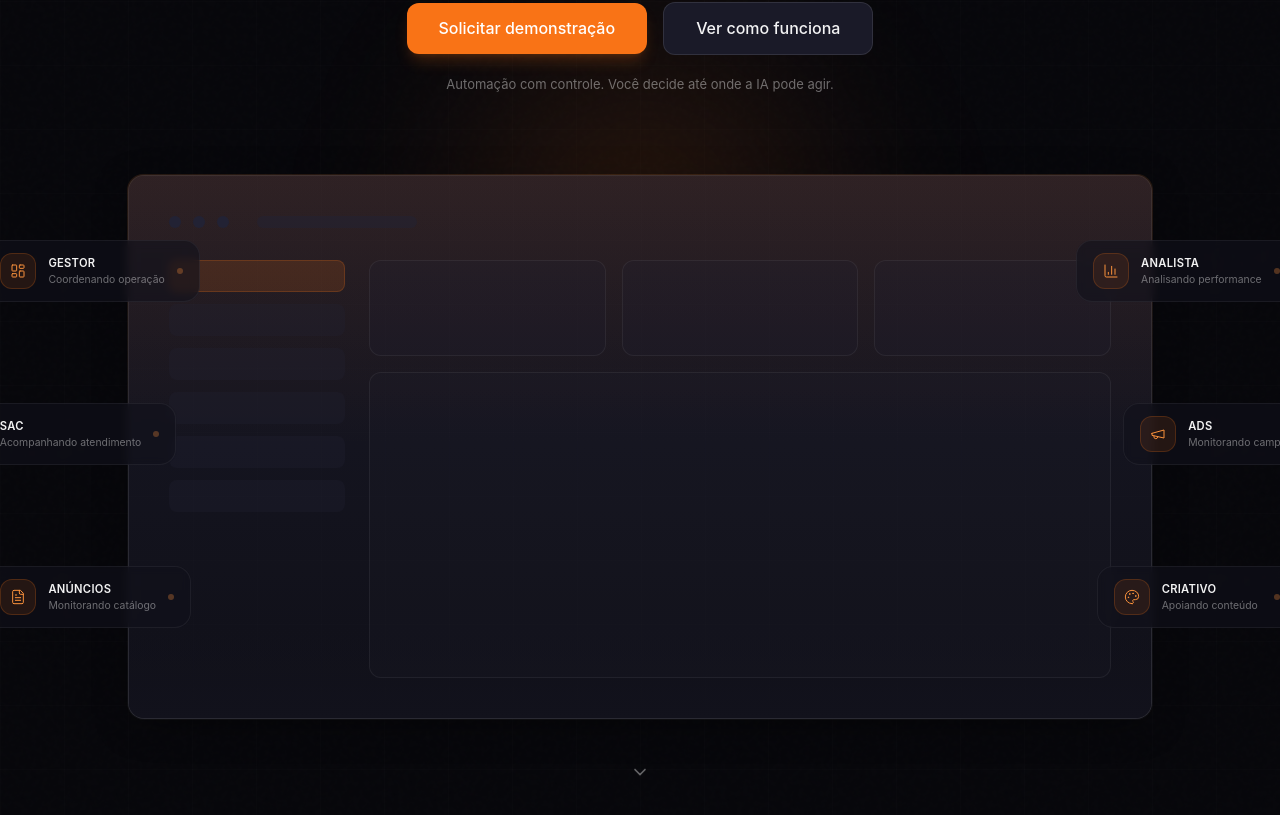
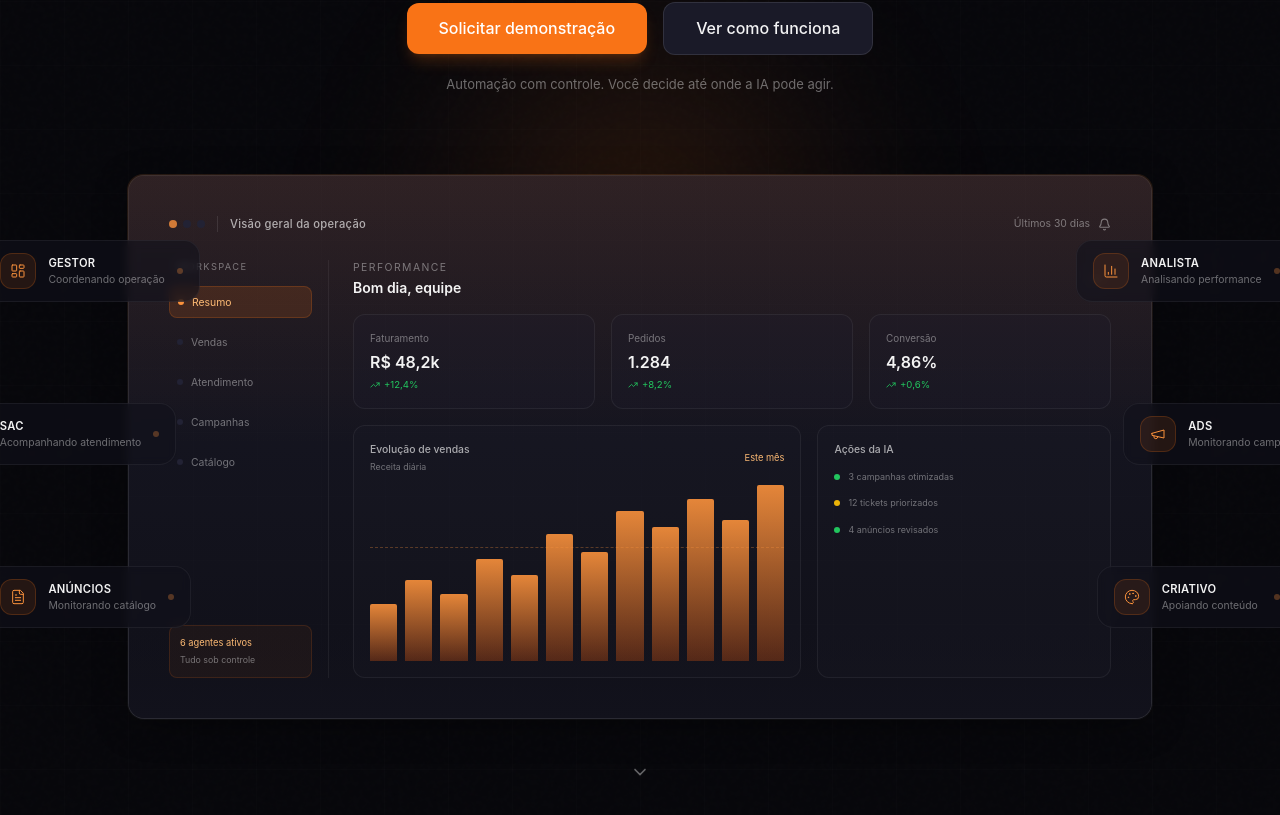
Before and after one commit to Guarizin/RiseMind, a Next.js app: page / in a window 1280 px wide. Shown: the part 447-1262 px from the top of the page. Built offline with nearby package versions, Linux system fonts and the light colour scheme.

Commit message:
Alteração no visual

```diff
--- a/components/sections/Hero.tsx
+++ b/components/sections/Hero.tsx
@@ -4,7 +4,7 @@ import { useEffect, useState } from "react";
 import { Container } from "@/components/ui/Container";
 import { Button } from "@/components/ui/Button";
 import { agents } from "@/config/agents";
-import { ChevronDown } from "lucide-react";
+import { Bell, ChevronDown, MoreHorizontal, TrendingUp } from "lucide-react";
 
 const heroModules = [
   // Lado Esquerdo (3 agentes)
@@ -91,29 +91,82 @@ export function Hero() {
               })}
             </div>
 
-            {/* Dashboard Placeholder */}
+            {/* Dashboard preview */}
             <div className="relative max-w-5xl mx-auto">
               <div className="surface-elevated overflow-hidden aspect-[4/3] sm:aspect-[16/9] lg:aspect-[16/8.5] relative">
                 <div className="absolute inset-0 bg-gradient-to-b from-surface-3/80 to-surface-1/40" />
                 <div className="absolute inset-0 grid-bg opacity-40" />
                 <div className="relative z-10 p-4 sm:p-6 lg:p-10 h-full flex flex-col">
-                  <div className="flex items-center gap-2 sm:gap-3 mb-4 sm:mb-8">
-                    <div className="w-3 h-3 rounded-full bg-surface-4" />
-                    <div className="w-3 h-3 rounded-full bg-surface-4" />
-                    <div className="w-3 h-3 rounded-full bg-surface-4" />
-                    <div className="ml-2 sm:ml-4 h-3 w-24 sm:w-40 bg-surface-4/50 rounded-full" />
+                  <div className="flex items-center justify-between gap-3 mb-4 sm:mb-7">
+                    <div className="flex items-center gap-2 sm:gap-3">
+                      <div className="flex gap-1.5">
+                        <div className="w-2 h-2 rounded-full bg-brand-400/80" />
+                        <div className="w-2 h-2 rounded-full bg-surface-4" />
+                        <div className="w-2 h-2 rounded-full bg-surface-4" />
+                      </div>
+                      <span className="hidden sm:block h-4 w-px bg-line-2" />
+                      <p className="text-[0.6rem] sm:text-[0.7rem] font-medium tracking-wide text-txt-2">Visão geral da operação</p>
+                    </div>
+                    <div className="flex items-center gap-2 text-txt-3">
+                      <span className="hidden sm:inline text-[0.65rem]">Últimos 30 dias</span>
+                      <Bell size={13} />
+                    </div>
                   </div>
                   <div className="flex-1 min-h-0 flex gap-3 sm:gap-6">
-                    <div className="hidden md:flex flex-col gap-3 w-44">
-                      {[...Array(6)].map((_, i) => (
-                        <div key={i} className={`h-8 rounded-lg ${i === 0 ? "bg-brand-500/15 border border-brand-500/20" : "bg-surface-4/30"}`} />
+                    <aside className="hidden md:flex flex-col gap-2 w-36 lg:w-40 border-r border-line-1 pr-4">
+                      <p className="text-[0.58rem] uppercase tracking-[0.15em] text-txt-3 px-2 mb-1">Workspace</p>
+                      {[
+                        ["Resumo", true], ["Vendas", false], ["Atendimento", false], ["Campanhas", false], ["Catálogo", false],
+                      ].map(([label, active]) => (
+                        <div key={label as string} className={`h-8 px-2 rounded-lg flex items-center text-[0.65rem] ${active ? "bg-brand-500/15 text-brand-300 border border-brand-500/20" : "text-txt-3"}`}>
+                          <span className={`mr-2 w-1.5 h-1.5 rounded-full ${active ? "bg-brand-400" : "bg-surface-4"}`} />
+                          {label as string}
+                        </div>
                       ))}
-                    </div>
+                      <div className="mt-auto rounded-lg border border-brand-500/15 bg-brand-500/5 p-2.5">
+                        <p className="text-[0.58rem] text-brand-300">6 agentes ativos</p>
+                        <p className="text-[0.55rem] text-txt-3 mt-1">Tudo sob controle</p>
+                      </div>
+                    </aside>
                     <div className="flex-1 min-w-0 flex flex-col gap-3 sm:gap-4">
-                      <div className="flex gap-2 sm:gap-4">
-                        {[...Array(3)].map((_, i) => <div key={i} className="flex-1 h-12 sm:h-20 lg:h-24 rounded-xl bg-surface-4/20 border border-line-1" />)}
+                      <div className="flex items-center justify-between">
+                        <div>
+                          <p className="text-[0.58rem] sm:text-[0.65rem] uppercase tracking-[0.14em] text-txt-3">Performance</p>
+                          <p className="text-[0.8rem] sm:text-sm font-semibold text-txt-1 mt-0.5">Bom dia, equipe</p>
+                        </div>
+                        <button className="w-7 h-7 rounded-lg border border-line-1 grid place-items-center text-txt-3" aria-label="Mais opções"><MoreHorizontal size={14} /></button>
                       </div>
-                      <div className="flex-1 rounded-xl bg-surface-4/15 border border-line-1" />
+                      <div className="grid grid-cols-3 gap-2 sm:gap-4">
+                        {[
+                          ["Faturamento", "R$ 48,2k", "+12,4%"],
+                          ["Pedidos", "1.284", "+8,2%"],
+                          ["Conversão", "4,86%", "+0,6%"],
+                        ].map(([label, value, change]) => (
+                          <div key={label} className="rounded-xl bg-surface-4/20 border border-line-1 p-2.5 sm:p-4">
+                            <p className="text-[0.52rem] sm:text-[0.62rem] text-txt-3 truncate">{label}</p>
+                            <p className="text-[0.75rem] sm:text-base font-semibold text-txt-1 mt-1 truncate">{value}</p>
+                            <p className="hidden sm:flex items-center gap-1 text-[0.6rem] text-status-success mt-1"><TrendingUp size={10} />{change}</p>
+                          </div>
+                        ))}
+                      </div>
+                      <div className="flex-1 min-h-0 grid grid-cols-5 gap-3 sm:gap-4">
+                        <div className="col-span-3 rounded-xl bg-surface-4/15 border border-line-1 p-3 sm:p-4 flex flex-col min-h-0">
+                          <div className="flex items-center justify-between">
+                            <div><p className="text-[0.65rem] font-medium text-txt-2">Evolução de vendas</p><p className="text-[0.55rem] text-txt-3 mt-0.5">Receita diária</p></div>
+                            <span className="text-[0.58rem] text-brand-300">Este mês</span>
+                          </div>
+                          <div className="flex-1 min-h-[62px] mt-3 relative flex items-end gap-1.5 sm:gap-2">
+                            {[32, 46, 38, 58, 49, 72, 62, 85, 76, 92, 80, 100].map((height, i) => <div key={i} className="flex-1 rounded-t-sm bg-gradient-to-t from-brand-600/30 to-brand-400/90" style={{ height: `${height}%` }} />)}
+                            <div className="absolute inset-x-0 top-[35%] border-t border-dashed border-brand-400/30" />
+                          </div>
+                        </div>
+                        <div className="col-span-2 rounded-xl bg-surface-4/15 border border-line-1 p-3 sm:p-4 hidden sm:block">
+                          <p className="text-[0.65rem] font-medium text-txt-2">Ações da IA</p>
+                          <div className="mt-3 space-y-3">
+                            {["3 campanhas otimizadas", "12 tickets priorizados", "4 anúncios revisados"].map((item, i) => <div key={item} className="flex gap-2"><span className={`mt-1 w-1.5 h-1.5 rounded-full flex-none ${i === 1 ? "bg-status-warning" : "bg-status-success"}`} /><p className="text-[0.56rem] leading-relaxed text-txt-3">{item}</p></div>)}
+                          </div>
+                        </div>
+                      </div>
                     </div>
                   </div>
                 </div>
```
